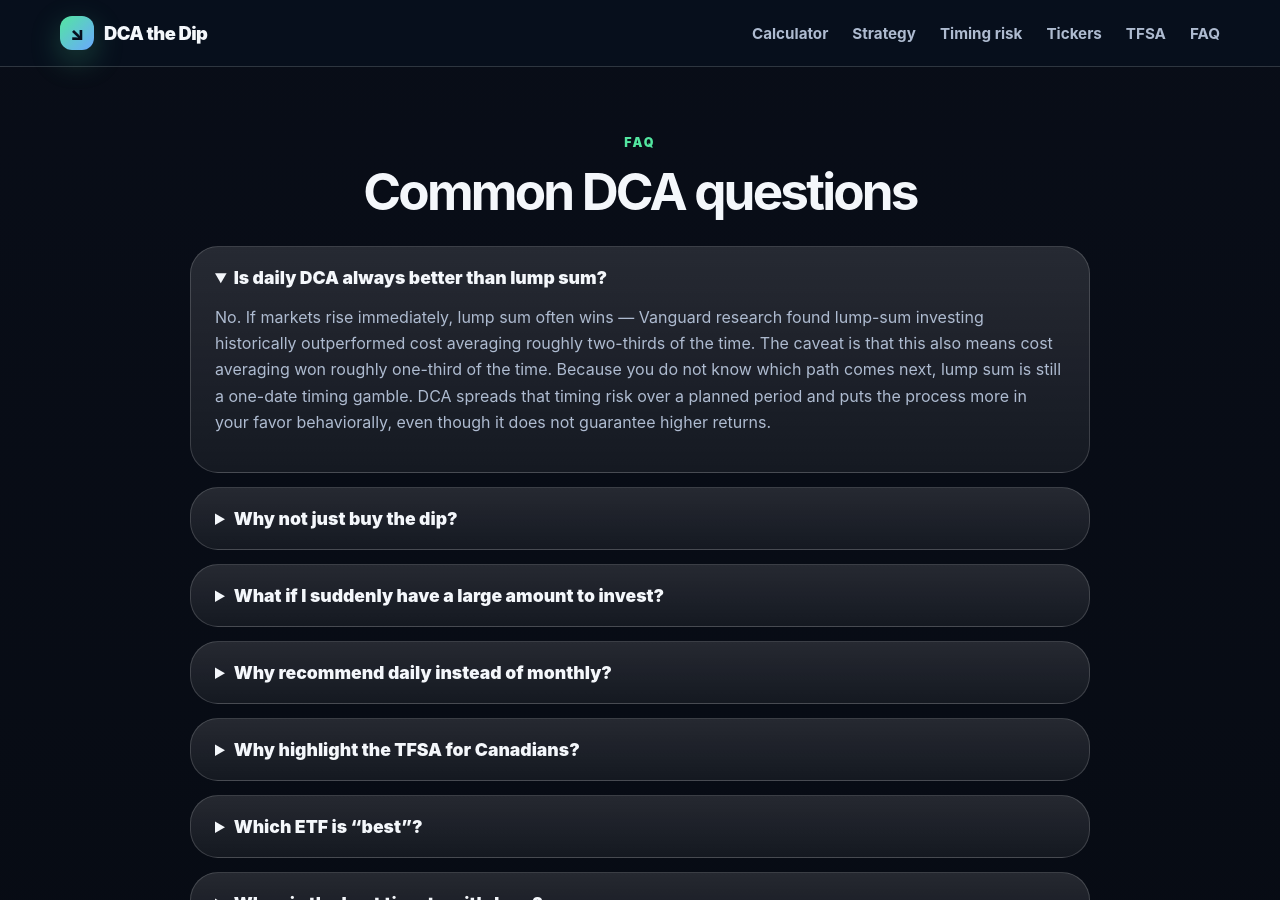
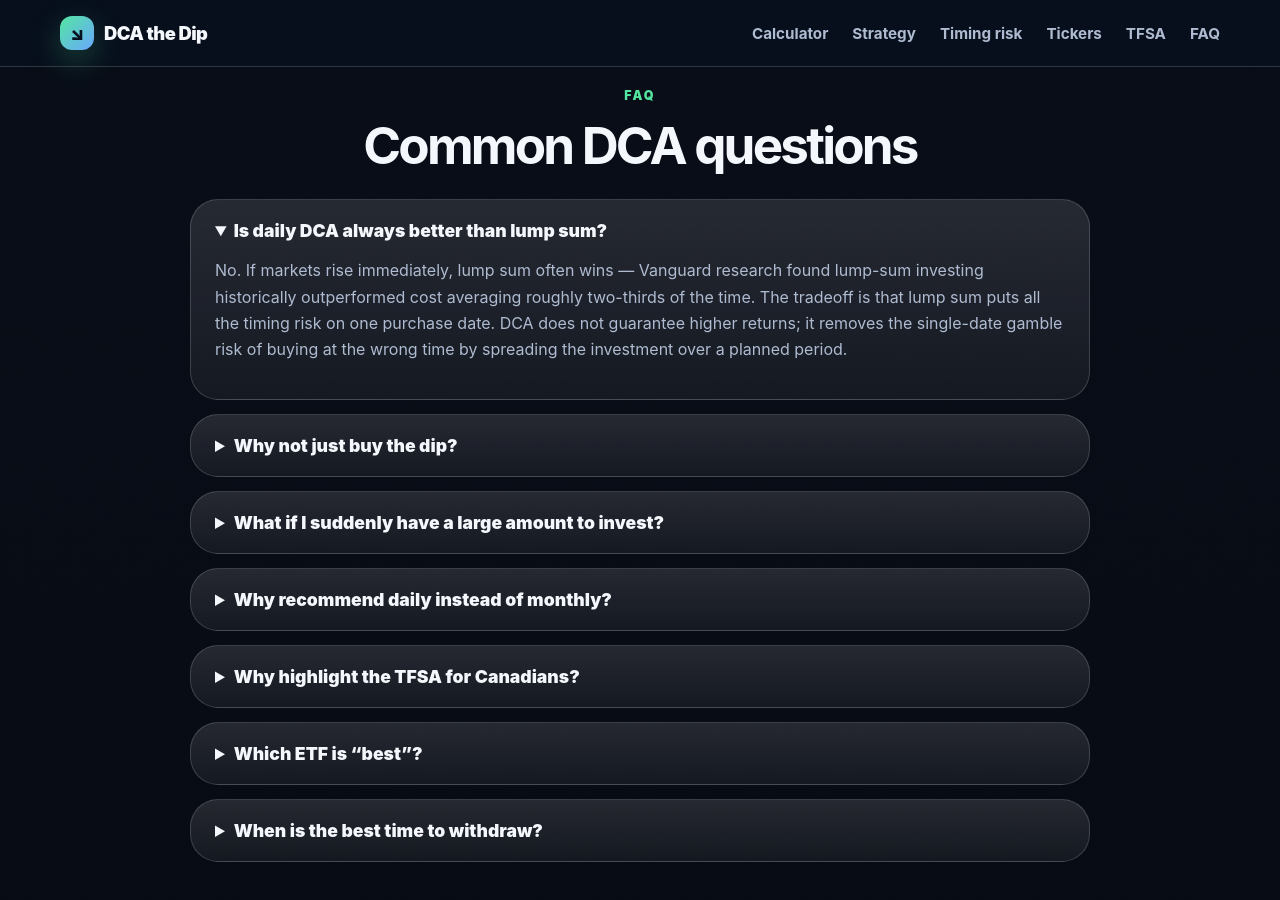
Before and after one commit to thestamp/dcathedip, a Jekyll site: the page built from index.html, in a window 1280 px wide and 900 px high, scrolled down 6497 px. Built offline with Jekyll 4.4.1, drawn with Linux system fonts in a browser that asks for light colours; some of the changed text lies outside the part shown.

Commit message:
Refine lump sum caveat wording

```diff
--- a/index.html
+++ b/index.html
@@ -119,9 +119,8 @@
           </div>
         </div>
         <p class="chart-note">
-          Translation: lump sum often has the higher expected return because more money is invested sooner. But if lump sum wins
-          roughly two-thirds of the time, DCA still wins roughly one-third of the time — and you do not know which market path you
-          will get. DCA does not guarantee a better result; it removes the single-date gamble and makes the risk easier to live with.
+          Translation: lump sum often has the higher expected return because more money is invested sooner. DCA, however,
+          does not guarantee a better result; it removes the single-date gamble risk of buying at the wrong time.
         </p>
       </div>
     </div>
@@ -307,7 +306,7 @@
     </div>
     <details open>
       <summary>Is daily DCA always better than lump sum?</summary>
-      <p>No. If markets rise immediately, lump sum often wins — Vanguard research found lump-sum investing historically outperformed cost averaging roughly two-thirds of the time. The caveat is that this also means cost averaging won roughly one-third of the time. Because you do not know which path comes next, lump sum is still a one-date timing gamble. DCA spreads that timing risk over a planned period and puts the process more in your favor behaviorally, even though it does not guarantee higher returns.</p>
+      <p>No. If markets rise immediately, lump sum often wins — Vanguard research found lump-sum investing historically outperformed cost averaging roughly two-thirds of the time. The tradeoff is that lump sum puts all the timing risk on one purchase date. DCA does not guarantee higher returns; it removes the single-date gamble risk of buying at the wrong time by spreading the investment over a planned period.</p>
     </details>
     <details>
       <summary>Why not just buy the dip?</summary>
```
Also changed, not shown: requirements.md (+1 -2 lines), tests/smoke.js (+1 -1 lines).
